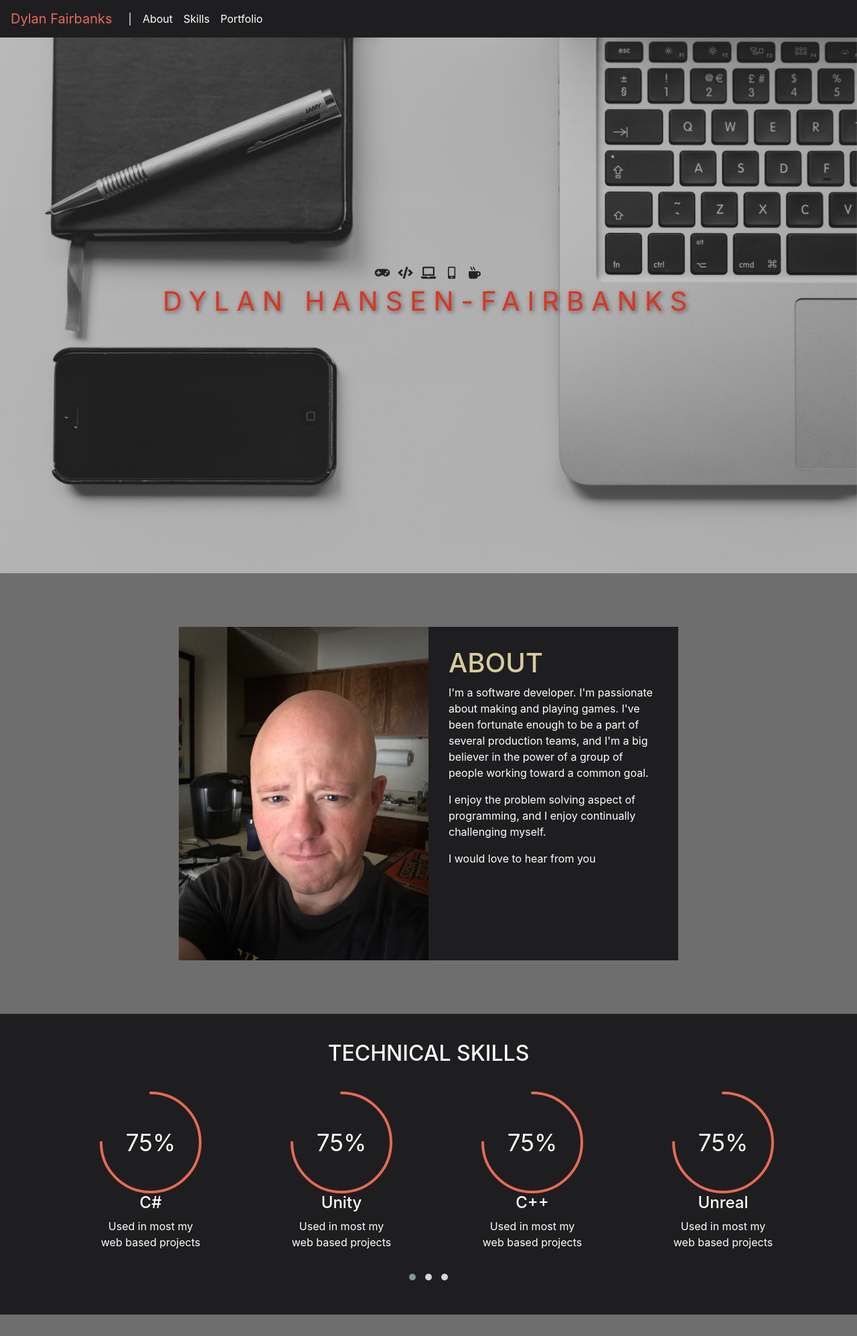
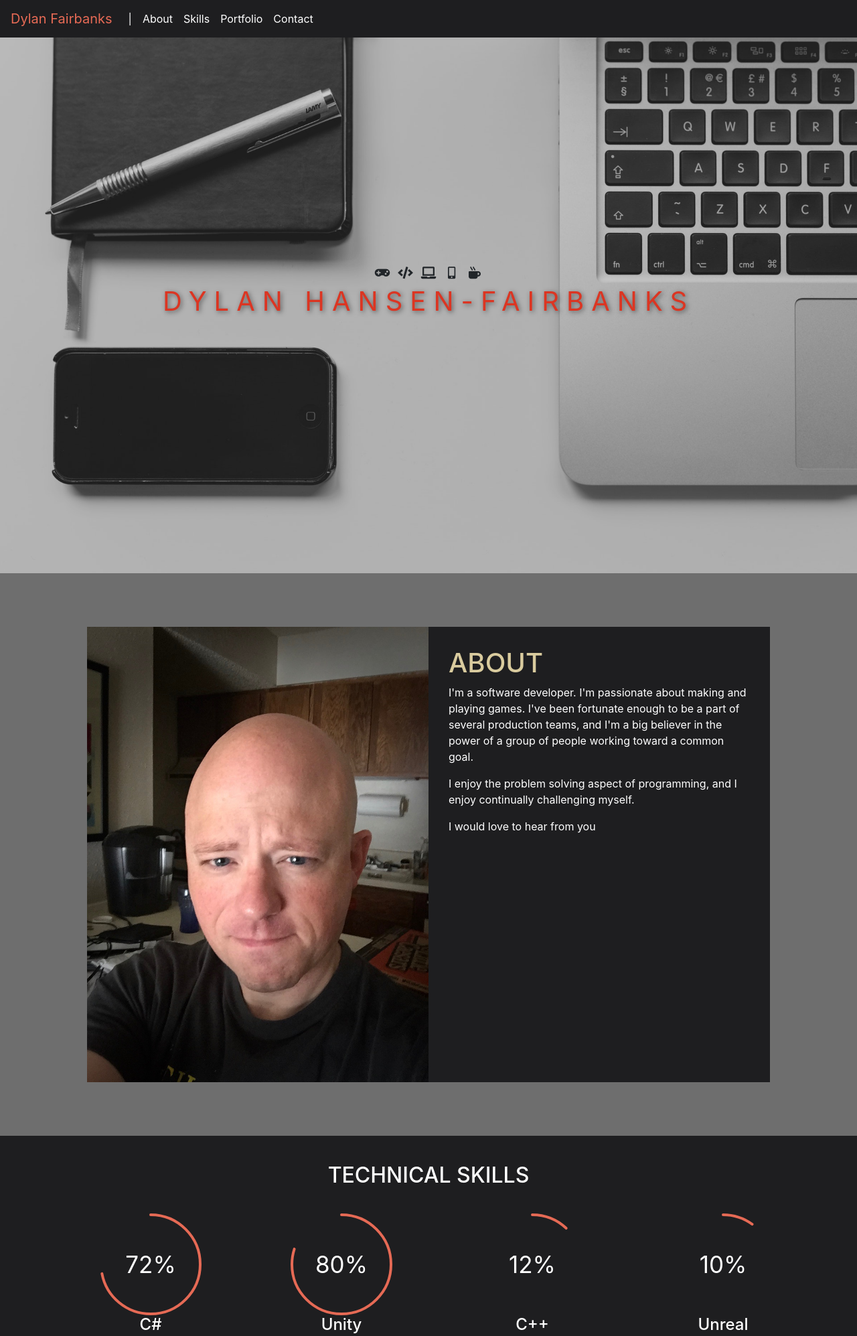
Before and after one commit to dmjusto/myPortfolio, a PHP site: page / in a window 1280 px wide. Shown: the top 1995 px of the page at 67% size. Run offline with PHP 8.4, Linux system fonts and the light colour scheme; some libraries are stand-ins or nearby versions.

Commit message:
adjusted styling

```diff
--- a/css/style.css
+++ b/css/style.css
@@ -1,5 +1,11 @@
 
-
+.bg{
+  background-image: url(../img/slide3.jpg);
+  height: 100%;
+  background-size: cover;
+  background-position: center;
+  background-repeat: no-repeat;
+}
 .overlay{
   width: 100%;
   height: 100%;
@@ -57,6 +63,9 @@
 }
 .aboutSection{
   background-color: #6E6E6E;
+}
+.aboutSection .row{
+  margin: 0 50px;
 }
 .aboutImage{
   max-width: 100%;
@@ -373,3 +382,6 @@ display: inline-block;
 .fancybox-slide--current .hiddenContent p {
   transition-delay: .3s;
 }
+.contactSection{
+  background-color: #374140;
+}
--- a/index.html
+++ b/index.html
@@ -14,15 +14,11 @@
 
     <script src="https://ajax.googleapis.com/ajax/libs/jquery/3.3.1/jquery.min.js"></script>
 
-
-    <!--  -->
-
-    <!--  -->
-
   </head>
 
   <body>
 
+<!-- Navigation Bar section -->
     <nav id="navigation"class="navbar sticky-top navbar-expand-lg">
         <a class="navbar-brand" href="#">Dylan Fairbanks</a>
 
@@ -47,19 +43,20 @@
             <li class="nav-item">
               <a class="nav-link" href="#portfolio">Portfolio</a>
             </li>
+            <li class="nav-item">
+              <a class="nav-link" href="#contact">Contact</a>
+            </li>
           </ul>
         </div>
 
       </nav>
+<!-- End Navigation Section -->
 
+<!-- Title section -->
     <div id="slides">
 
       <div class="overlay"></div>
-
-      <div class="slides-container">
-        <img src="img/slide3.jpg" alt="">
-      </div>
-
+      <div class="bg"></div>
 
       <div class="titleMessage">
         <div class="heading">
@@ -79,16 +76,18 @@
       </div>
 
     </div>
+<!-- End Title Section -->
 
+
+<!-- about section -->
     <div id = "about" class ="aboutSection section">
+
       <div class="row no-gutters">
 
-        <!-- <div class="container"> -->
-          <div class="col-md-2"></div>
-          <div class="col-md-4">
+          <div class="col-md-6">
             <img class="aboutImage" src="img/about.jpeg">
           </div>
-          <div id="aboutBackground"class="col-md-4">
+          <div id="aboutBackground"class="col-md-6">
 
             <h1 style="color: #D9CB9E">ABOUT</h1>
             <p>I'm a software developer.  I'm passionate about making and playing games.  I've been fortunate enough to be a part of several production teams, and I'm a big believer in the power of a group of people working toward a common goal.  </p>
@@ -96,14 +95,13 @@
             <p></p>
             <p>I would love to hear from you</p>
           </div>
-          <div class="col-md-2"></div>
 
-
-        <!-- </div> -->
       </div>
 
     </div>
+<!-- End about section -->
 
+<!-- Skills section -->
     <div id="skills" class="skillsSection section">
       <div class="container">
         <div class="row">
@@ -115,8 +113,8 @@
           <div class="owl-carousel owl-theme">
 
             <div class="skill">
-              <span class="chart" data-percent="75">
-                <span class="percent">75</span>
+              <span class="chart" data-percent="72">
+                <span class="percent">72</span>
                 <canvas id="canvas" width="152" height="152"></canvas>
                 <h4>C#</h4>
                 <p>Used in most my web based projects</p>
@@ -124,8 +122,8 @@
             </div>
 
             <div class="skill">
-              <span class="chart" data-percent="75">
-                <span class="percent">75</span>
+              <span class="chart" data-percent="80">
+                <span class="percent">80</span>
                 <canvas id="canvas" width="152" height="152"></canvas>
                 <h4>Unity</h4>
                 <p>Used in most my web based projects</p>
@@ -133,8 +131,8 @@
             </div>
 
             <div class="skill">
-              <span class="chart" data-percent="75">
-                <span class="percent">75</span>
+              <span class="chart" data-percent="12">
+                <span class="percent">12</span>
                 <canvas id="canvas" width="152" height="152"></canvas>
                 <h4>C++</h4>
                 <p>Used in most my web based projects</p>
@@ -142,8 +140,8 @@
             </div>
 
             <div class="skill">
-              <span class="chart" data-percent="75">
-                <span class="percent">75</span>
+              <span class="chart" data-percent="10">
+                <span class="percent">10</span>
                 <canvas id="canvas" width="152" height="152"></canvas>
                 <h4>Unreal</h4>
                 <p>Used in most my web based projects</p>
@@ -151,8 +149,8 @@
             </div>
 
             <div class="skill">
-              <span class="chart" data-percent="75">
-                <span class="percent">75</span>
+              <span class="chart" data-percent="65">
+                <span class="percent">65</span>
                 <canvas id="canvas" width="152" height="152"></canvas>
                 <h4>HTML</h4>
                 <p>Used in most my web based projects</p>
@@ -160,8 +158,8 @@
             </div>
 
             <div class="skill">
-              <span class="chart" data-percent="75">
-                <span class="percent">75</span>
+              <span class="chart" data-percent="50">
+                <span class="percent">50</span>
                 <canvas id="canvas" width="152" height="152"></canvas>
                 <h4>CSS</h4>
                 <p>Used in most my web based projects</p>
@@ -169,8 +167,8 @@
             </div>
 
             <div class="skill">
-              <span class="chart" data-percent="75">
-                <span class="percent">75</span>
+              <span class="chart" data-percent="0">
+                <span class="percent">0</span>
                 <canvas id="canvas" width="152" height="152"></canvas>
                 <h4>MySQL</h4>
                 <p>Used in most my web based projects</p>
@@ -178,8 +176,8 @@
             </div>
 
             <div class="skill">
-              <span class="chart" data-percent="75">
-                <span class="percent">75</span>
+              <span class="chart" data-percent="0">
+                <span class="percent">0</span>
                 <canvas id="canvas" width="152" height="152"></canvas>
                 <h4>PHP</h4>
                 <p>Used in most my web based projects</p>
@@ -187,8 +185,8 @@
             </div>
 
             <div class="skill">
-              <span class="chart" data-percent="75">
-                <span class="percent">75</span>
+              <span class="chart" data-percent="10">
+                <span class="percent">10</span>
                 <canvas id="canvas" width="152" height="152"></canvas>
                 <h4>JavaScript</h4>
                 <p>Used in most my web based projects</p>
@@ -196,8 +194,8 @@
             </div>
 
             <div class="skill">
-              <span class="chart" data-percent="75">
-                <span class="percent">75</span>
+              <span class="chart" data-percent="7">
+                <span class="percent">7</span>
                 <canvas id="canvas" width="152" height="152"></canvas>
                 <h4>JQuery</h4>
                 <p>Used in most my web based projects</p>
@@ -205,8 +203,8 @@
             </div>
 
             <div class="skill">
-              <span class="chart" data-percent="75">
-                <span class="percent">75</span>
+              <span class="chart" data-percent="65">
+                <span class="percent">65</span>
                 <canvas id="canvas" width="152" height="152"></canvas>
                 <h4>Python</h4>
                 <p>Used in most my web based projects</p>
@@ -214,8 +212,8 @@
             </div>
 
             <div class="skill">
-              <span class="chart" data-percent="75">
-                <span class="percent">75</span>
+              <span class="chart" data-percent="35">
+                <span class="percent">35</span>
                 <canvas id="canvas" width="152" height="152"></canvas>
                 <h4>Java</h4>
                 <p>Used in most my web based projects</p>
@@ -229,7 +227,9 @@
       </div>
 
     </div>
+<!-- end skills section -->
 
+<!-- portfolio section -->
     <div id="portfolio" class="portfolioSection section">
       <div class="container">
         <div class="row">
@@ -411,12 +411,21 @@
 
       </div>
     </div>
+<!-- end portfolio section -->
 
+<!-- Contact section -->
+    <div id="contact" class="contactSection section">
+      <h2>Contact Me</h2>
+    </div>
+<!-- end contact section -->
+
+<!-- copyright section -->
     <div class="copyrightSection">
       <div class="col-md-12 text-center">
         <p>&copy; Dylan Fairbanks 2019</p>
       </div>
     </div>
+<!-- end copyright section -->
 
     <script src="https://cdn.jsdelivr.net/gh/fancyapps/fancybox@3.5.7/dist/jquery.fancybox.min.js"></script>
     <script src ="js/jquery.superslides.min.js"></script>
```
Also changed, not shown: img/nes.jpg (added), js/script.js (line endings or trailing spaces).
